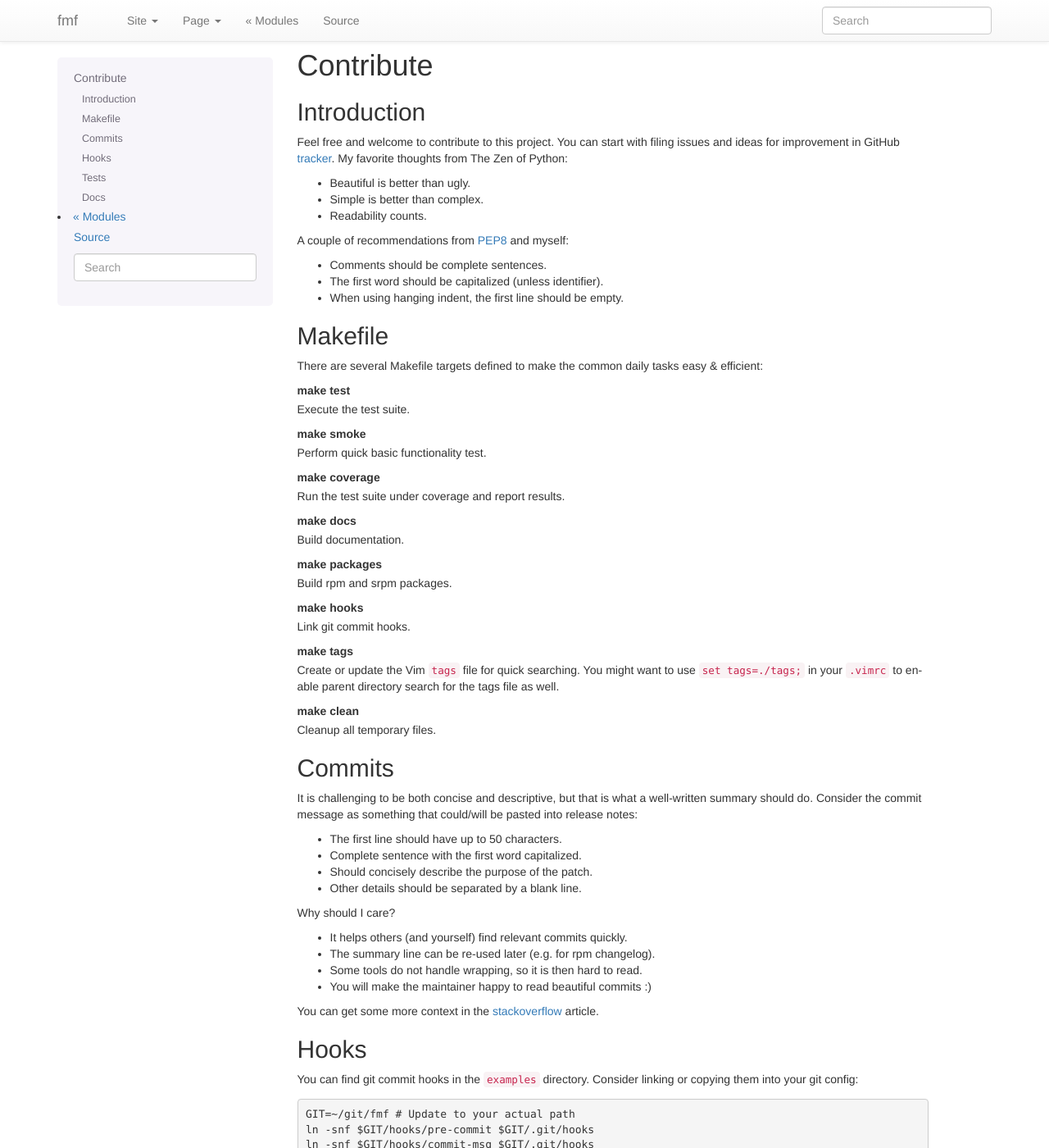
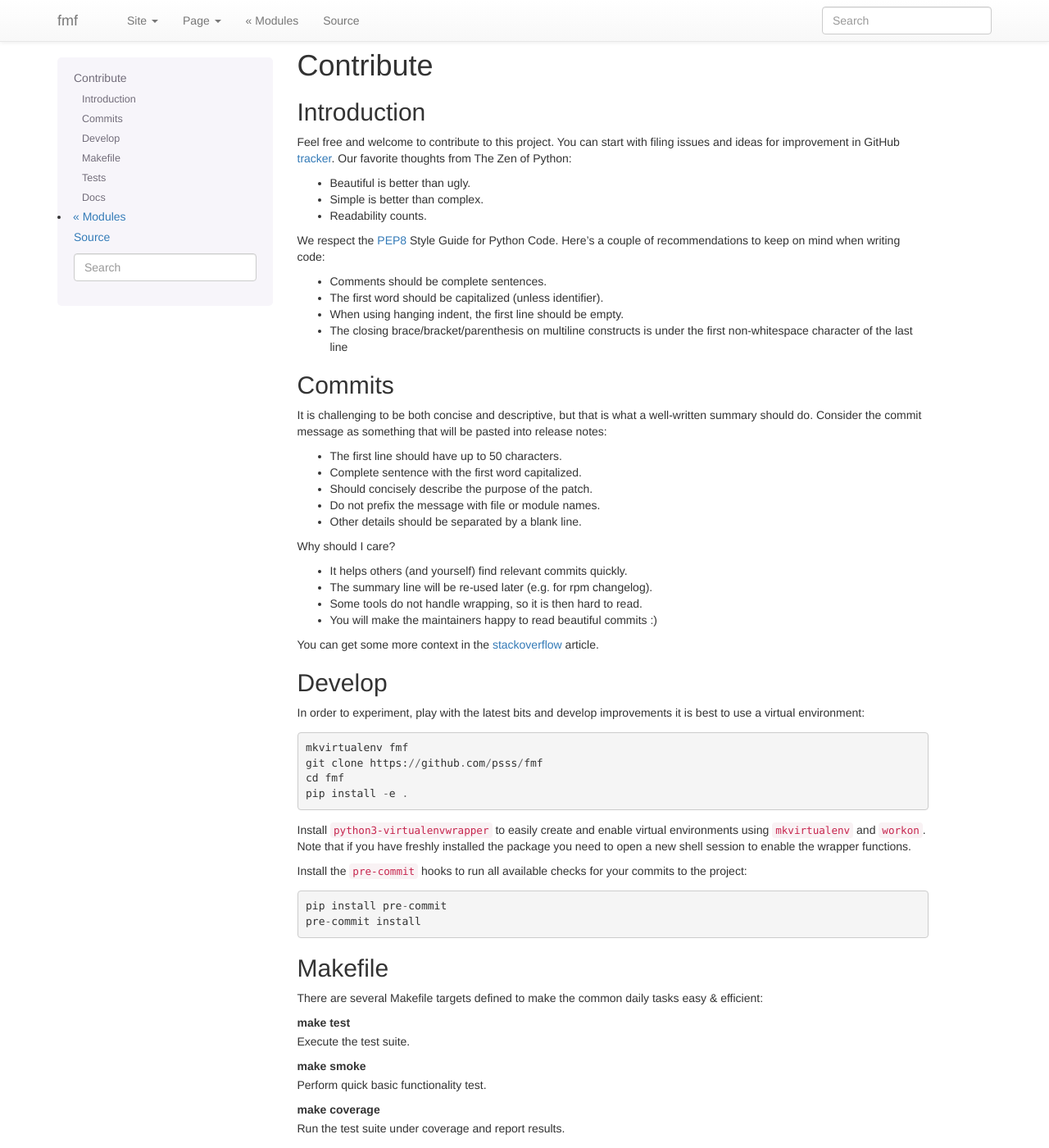
Before and after one commit to teemtee/fmf, a Sphinx documentation site: the page built from docs/contribute.rst, in a window 1280 px wide and 1400 px high. Shown: the whole window at 82% size. Built offline with Sphinx 7.4.7, drawn with Linux system fonts in a browser that asks for light colours; some of the changed text lies outside the part shown.

Commit message:
Enable pre-commit, update contribution docs
Remove the old hooks as they are now obsoleted.

```diff
--- a/docs/contribute.rst
+++ b/docs/contribute.rst
@@ -9,20 +10,71 @@ Introduction
 
 Feel free and welcome to contribute to this project. You can start
 with filing issues and ideas for improvement in GitHub tracker__.
-My favorite thoughts from The Zen of Python:
+Our favorite thoughts from The Zen of Python:
 
 * Beautiful is better than ugly.
 * Simple is better than complex.
 * Readability counts.
 
-A couple of recommendations from `PEP8`__ and myself:
+We respect the `PEP8`__ Style Guide for Python Code. Here's a
+couple of recommendations to keep on mind when writing code:
 
 * Comments should be complete sentences.
 * The first word should be capitalized (unless identifier).
 * When using hanging indent, the first line should be empty.
+* The closing brace/bracket/parenthesis on multiline constructs
+  is under the first non-whitespace character of the last line
 
 __ https://github.com/psss/fmf
 __ https://www.python.org/dev/peps/pep-0008/
+
+
+Commits
+~~~~~~~~~~~~~~~~~~~~~~~~~~~~~~~~~~~~~~~~~~~~~~~~~~~~~~~~~~~~~~~~~~
+
+It is challenging to be both concise and descriptive, but that is
+what a well-written summary should do. Consider the commit message
+as something that will be pasted into release notes:
+
+* The first line should have up to 50 characters.
+* Complete sentence with the first word capitalized.
+* Should concisely describe the purpose of the patch.
+* Do not prefix the message with file or module names.
+* Other details should be separated by a blank line.
+
+Why should I care?
+
+* It helps others (and yourself) find relevant commits quickly.
+* The summary line will be re-used later (e.g. for rpm changelog).
+* Some tools do not handle wrapping, so it is then hard to read.
+* You will make the maintainers happy to read beautiful commits :)
+
+You can get some more context in the `stackoverflow`__ article.
+
+__ http://stackoverflow.com/questions/2290016/
+
+
+Develop
+~~~~~~~~~~~~~~~~~~~~~~~~~~~~~~~~~~~~~~~~~~~~~~~~~~~~~~~~~~~~~~~~~~
+
+In order to experiment, play with the latest bits and develop
+improvements it is best to use a virtual environment::
+
+    mkvirtualenv fmf
+    git clone https://github.com/psss/fmf
+    cd fmf
+    pip install -e .
+
+Install ``python3-virtualenvwrapper`` to easily create and enable
+virtual environments using ``mkvirtualenv`` and ``workon``. Note
+that if you have freshly installed the package you need to open a
+new shell session to enable the wrapper functions.
+
+Install the ``pre-commit`` hooks to run all available checks for
+your commits to the project::
+
+    pip install pre-commit
+    pre-commit install
 
 
 Makefile
@@ -46,9 +98,6 @@ make docs
 make packages
     Build rpm and srpm packages.
 
-make hooks
-    Link git commit hooks.
-
 make tags
     Create or update the Vim ``tags`` file for quick searching.
     You might want to use ``set tags=./tags;`` in your ``.vimrc``
@@ -58,65 +107,21 @@ make clean
     Cleanup all temporary files.
 
 
-Commits
-~~~~~~~~~~~~~~~~~~~~~~~~~~~~~~~~~~~~~~~~~~~~~~~~~~~~~~~~~~~~~~~~~~
-
-It is challenging to be both concise and descriptive, but that is
-what a well-written summary should do. Consider the commit message
-as something that could/will be pasted into release notes:
-
-* The first line should have up to 50 characters.
-* Complete sentence with the first word capitalized.
-* Should concisely describe the purpose of the patch.
-* Other details should be separated by a blank line.
-
-Why should I care?
-
-* It helps others (and yourself) find relevant commits quickly.
-* The summary line can be re-used later (e.g. for rpm changelog).
-* Some tools do not handle wrapping, so it is then hard to read.
-* You will make the maintainer happy to read beautiful commits :)
-
-You can get some more context in the `stackoverflow`__ article.
-
-__ http://stackoverflow.com/questions/2290016/
-
-
-Hooks
-~~~~~~~~~~~~~~~~~~~~~~~~~~~~~~~~~~~~~~~~~~~~~~~~~~~~~~~~~~~~~~~~~~
-
-You can find git commit hooks in the ``examples`` directory.
-Consider linking or copying them into your git config::
-
-    GIT=~/git/fmf # Update to your actual path
-    ln -snf $GIT/hooks/pre-commit $GIT/.git/hooks
-    ln -snf $GIT/hooks/commit-msg $GIT/.git/hooks
-
-Or simply run ``make hooks`` which will do the linking for you.
-Note that this will overwrite existing hooks.
-
-
 Tests
 ~~~~~~~~~~~~~~~~~~~~~~~~~~~~~~~~~~~~~~~~~~~~~~~~~~~~~~~~~~~~~~~~~~
 
-To run tests using pytest::
+Run the default set of tests directly on your localhost::
 
-    coverage run --source=fmf -m py.test tests
-    coverage report
+    tmt run
 
-Install pytest and coverage using yum::
+To run tests using pytest with the test coverage overview::
 
-    yum install pytest python-coverage
+    make coverage
 
-or pip::
+Install pytest and coverage using dnf or pip::
 
-    # sudo required if not in a virtualenv
+    dnf install python3-pytest python3-coverage
     pip install pytest coveralls
-
-See Travis CI and Coveralls for the latest test/coverage results:
-
-* https://travis-ci.org/psss/fmf/builds
-* https://coveralls.io/github/psss/fmf
 
 
 Docs
@@ -128,7 +133,7 @@ For building documentation locally install necessary modules::
 
 Make sure docutils are installed in order to build man pages::
 
-    yum install python-docutils
+    dnf install python3-docutils
 
 Building documentation is then quite straightforward::
 
```
Also changed, not shown: other parts of docs/contribute.rst (+1 -0 lines), .pre-commit-config.yaml (added), 4 other files.
